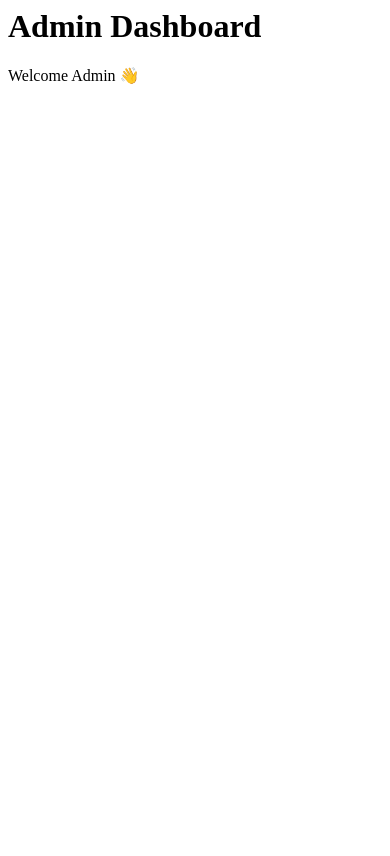
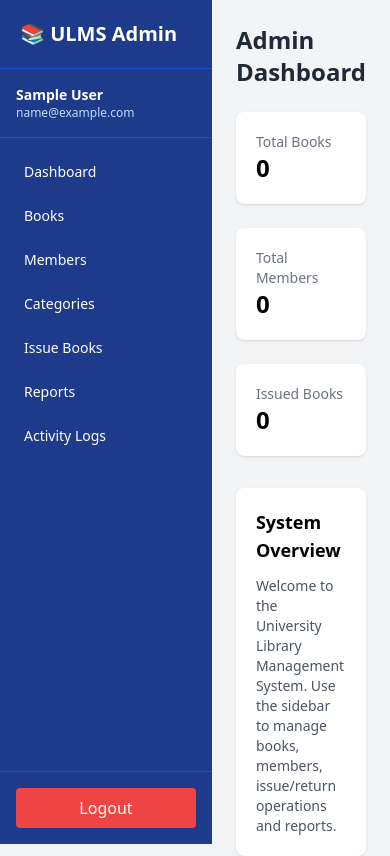
Before and after one commit to Naima006/University-Library-Management-System, a PHP site: page /admin/dashboard.php in a window 390 px wide. Before the commit the page ends 84 px from the top, so only its background shows below. Run offline with PHP 8.4, Linux system fonts and the light colour scheme; the visitor is signed in with stand-in values (Sample User, id 1); some libraries are stand-ins or nearby versions.

Commit message:
Initial Admin Dashboard UI

```diff
--- a/admin/dashboard.php
+++ b/admin/dashboard.php
@@ -7,5 +7,94 @@ if (!isset($_SESSION['user_id']) || $_SESSION['role'] != 'admin') {
 }
 ?>
 
-<h1>Admin Dashboard</h1>
-<p>Welcome Admin 👋</p>
+<!DOCTYPE html>
+<html lang="en">
+<head>
+    <meta charset="UTF-8">
+    <title>Admin Dashboard - ULMS</title>
+    <script src="https://cdn.tailwindcss.com"></script>
+</head>
+
+<body class="bg-gray-100">
+
+<div class="flex h-screen">
+
+    <!-- SIDEBAR -->
+    <aside class="w-64 bg-blue-900 text-white flex flex-col">
+
+        <div class="p-5 text-xl font-bold border-b border-blue-700">
+            📚 ULMS Admin
+        </div>
+
+        <div class="p-4 text-sm border-b border-blue-700">
+            <div class="font-semibold">
+                <?php echo htmlspecialchars($_SESSION['full_name']); ?>
+            </div>
+            <div class="text-blue-200 text-xs">
+                <?php echo htmlspecialchars($_SESSION['email']); ?>
+            </div>
+        </div>
+
+        <nav class="flex-1 p-4 space-y-2 text-sm">
+
+            <a href="#" class="block p-2 rounded hover:bg-blue-700">Dashboard</a>
+            <a href="#" class="block p-2 rounded hover:bg-blue-700">Books</a>
+            <a href="#" class="block p-2 rounded hover:bg-blue-700">Members</a>
+            <a href="#" class="block p-2 rounded hover:bg-blue-700">Categories</a>
+            <a href="#" class="block p-2 rounded hover:bg-blue-700">Issue Books</a>
+            <a href="#" class="block p-2 rounded hover:bg-blue-700">Reports</a>
+            <a href="#" class="block p-2 rounded hover:bg-blue-700">Activity Logs</a>
+
+        </nav>
+
+        <div class="p-4 border-t border-blue-700">
+            <a href="../auth/logout.php"
+               class="block text-center bg-red-500 hover:bg-red-600 p-2 rounded">
+                Logout
+            </a>
+        </div>
+
+    </aside>
+
+    <!-- MAIN CONTENT -->
+    <main class="flex-1 p-6">
+
+        <h1 class="text-2xl font-bold text-gray-800 mb-6">
+            Admin Dashboard
+        </h1>
+
+        <!-- CARDS -->
+        <div class="grid grid-cols-1 md:grid-cols-3 gap-6">
+
+            <div class="bg-white p-5 rounded-lg shadow">
+                <h2 class="text-gray-500 text-sm">Total Books</h2>
+                <p class="text-2xl font-bold">0</p>
+            </div>
+
+            <div class="bg-white p-5 rounded-lg shadow">
+                <h2 class="text-gray-500 text-sm">Total Members</h2>
+                <p class="text-2xl font-bold">0</p>
+            </div>
+
+            <div class="bg-white p-5 rounded-lg shadow">
+                <h2 class="text-gray-500 text-sm">Issued Books</h2>
+                <p class="text-2xl font-bold">0</p>
+            </div>
+
+        </div>
+
+        <!-- QUICK INFO -->
+        <div class="mt-8 bg-white p-5 rounded-lg shadow">
+            <h2 class="text-lg font-semibold mb-3">System Overview</h2>
+            <p class="text-gray-600 text-sm">
+                Welcome to the University Library Management System.
+                Use the sidebar to manage books, members, issue/return operations and reports.
+            </p>
+        </div>
+
+    </main>
+
+</div>
+
+</body>
+</html>
--- a/staff/dashboard.php
+++ b/staff/dashboard.php
@@ -8,4 +8,5 @@ if (!isset($_SESSION['user_id']) || $_SESSION['role'] != 'staff') {
 ?>
 
 <h1>Staff Dashboard</h1>
-<p>Welcome Staff 👋</p>
+<div class="text-sm font-semibold text-white truncate"><?php echo htmlspecialchars($_SESSION['full_name']); ?></div>
+<div class="text-xs text-gray-400 truncate"><?php echo htmlspecialchars($_SESSION['email']); ?></div>
```
Also changed, not shown: auth/login.php (+17 -21 lines).
